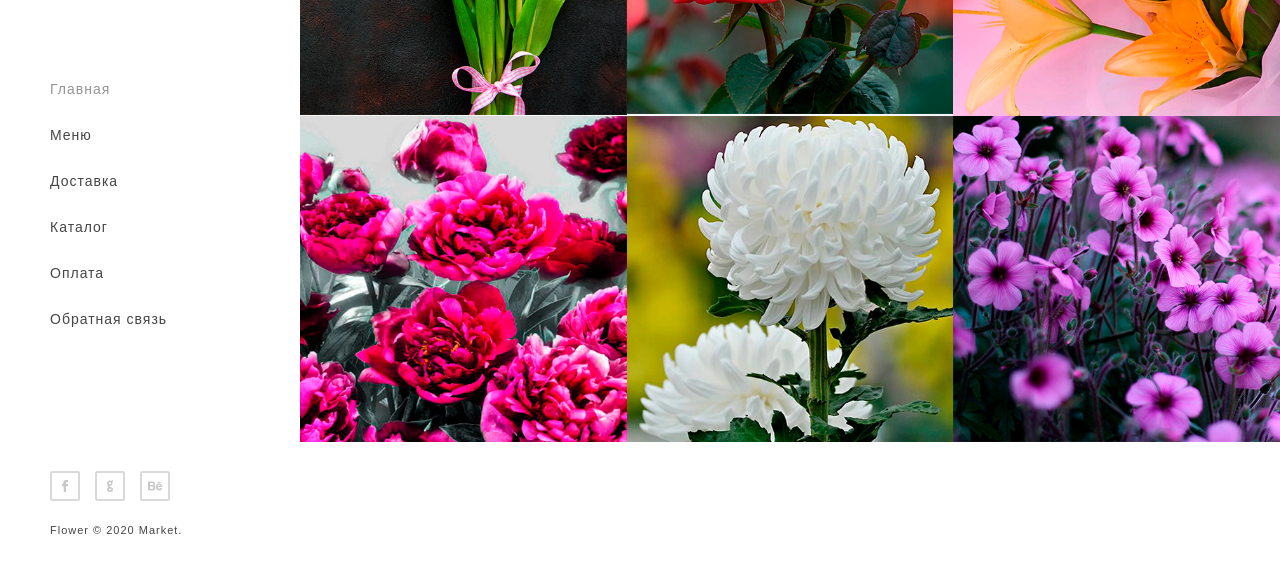
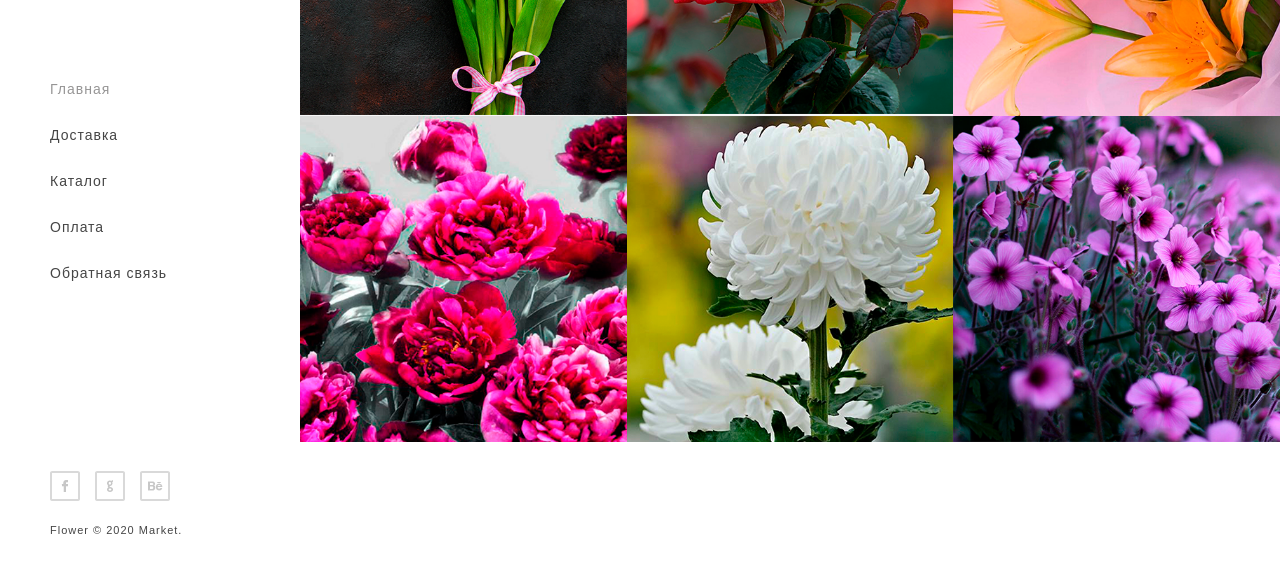
Before and after one commit to RenniQ/MDK2.1, a plain HTML site: page magnetic/index.html in a window 1280 px wide. Shown: the part 211-784 px from the top of the page. Drawn offline with Linux system fonts and the light colour scheme; a web font is replaced by a local one.

Commit message:
Fixed url's menu

```diff
--- a/magnetic/index.html
+++ b/magnetic/index.html
@@ -1,29 +1,26 @@
 <!DOCTYPE html>
 <html lang="en">
 <head>
-	<title>Magnetic - Stunning Responsive HTML5/CSS3 Photography Wensite Template</title>
+	<title>Главная</title>
 	<meta charset="utf-8">
-	<meta name="author" content="pixelhint.com">
 
 	<link rel="stylesheet" type="text/css" href="css/reset.css">
 	<link rel="stylesheet" type="text/css" href="css/main.css">
-
 </head>
 <body>
 
 	<header>
 		<div class="logo">
-			<a href="index.html"><img src="img/logo.png" title="Magnetic" alt="Magnetic"/></a>
+			<a href="index.html"><img src="img/logo.png" title="Лого магазина" alt="Лого магазина"/></a>
 		</div><!-- end logo -->
 
 		<div id="menu_icon"></div>
 		<nav>
 			<ul>
 				<li><a href="index.html" class="selected">Главная</a></li>
-				<li><a href="#">Меню</a></li>
-				<li><a href="#">Доставка</a></li>
-				<li><a href="#">Каталог</a></li>
-				<li><a href="contact.html">Оплата</a></li>
+				<li><a href="доставка.html">Доставка</a></li>
+				<li><a href="catalog.html">Каталог</a></li>
+				<li><a href="оплата.html">Оплата</a></li>
 				<li><a href="contact.html">Обратная связь</a></li>
 			</ul>
 		</nav><!-- end navigation menu -->
```
